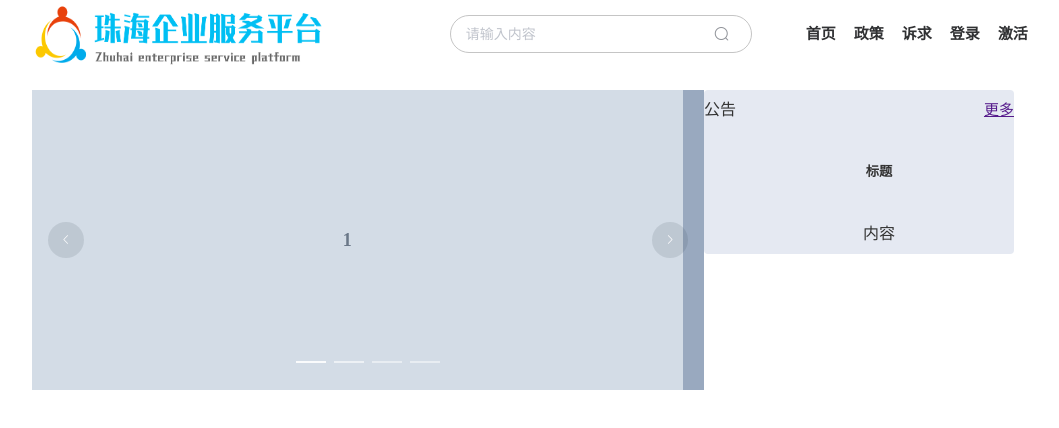
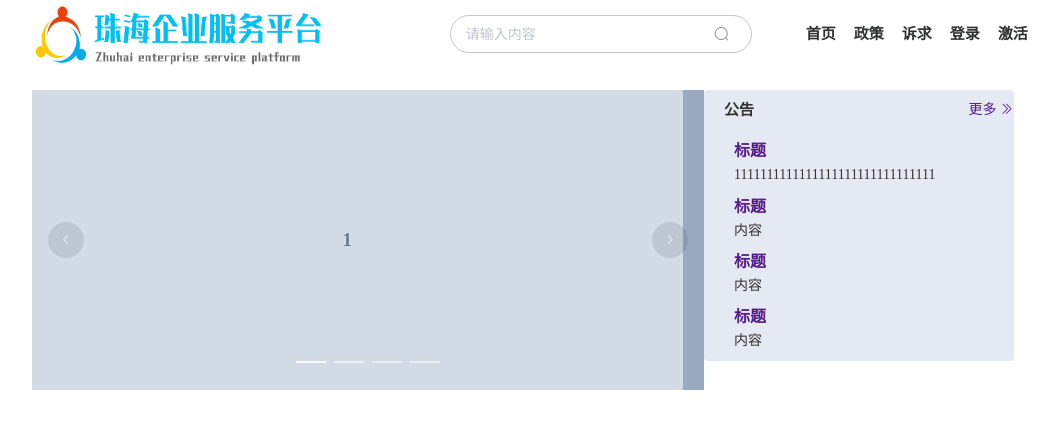
Before and after one commit to wfhKing/zhengqiyun, a Vue app: page / in a window 1280 px wide. Shown: the top 428 px of the page, without its empty margins (91-1150 px from the left). Built offline with nearby package versions, Linux system fonts and the light colour scheme.

Commit message:
2019/2/18 10:22

```diff
--- a/src/views/Home.vue
+++ b/src/views/Home.vue
@@ -45,14 +45,27 @@
 					<el-col :span="6">
 						<div class="grid-content bg-purple-light">
 							<el-row>
-								<span style="float: left;">公告</span>
-								<a href="" style="float:right;font-size: 15px;">更多</a>
+								<span style="float: left;margin-left: 20px;font-size: 15px;"><b>公告</b></span>
+								<a href="" style="float:right;font-size: 14px;">更多
+								<i class="el-icon-d-arrow-right"></i></a>
 							</el-row>
 							<div>
-								<ul style="list-style-type:none">
-									<li>
-										<h5>标题</h5>
-										<p>内容</p>
+								<ul style="list-style-type:none;text-align: left;margin:-20px -10px">
+									<li style="margin-bottom: -30px;">
+										<h4 style="margin-bottom: -30px;"><a href="">标题</a></h4>
+										<p style="font-size: 14px;width:50px;">1111111111111111111111111111111</p>
+									</li>
+									<li style="margin-bottom: -30px;">
+										<h4 style="margin-bottom: -30px;"><a href="">标题</a></h4>
+										<p style="font-size: 14px;">内容</p>
+									</li>
+									<li style="margin-bottom: -30px;">
+										<h4 style="margin-bottom: -30px;"><a href="">标题</a></h4>
+										<p style="font-size: 14px;">内容</p>
+									</li>
+									<li style="margin-bottom: -30px;">
+										<h4 style="margin-bottom: -30px;"><a href="">标题</a></h4>
+										<p style="font-size: 14px;">内容</p>
 									</li>
 								</ul>
 							</div>
@@ -74,6 +87,7 @@
 	}
 </script>
 <style>
+	a{text-decoration:none}
 	.searchClass {
 		margin-top: 15px;
 		border: 1px solid #c5c5c5;
```
